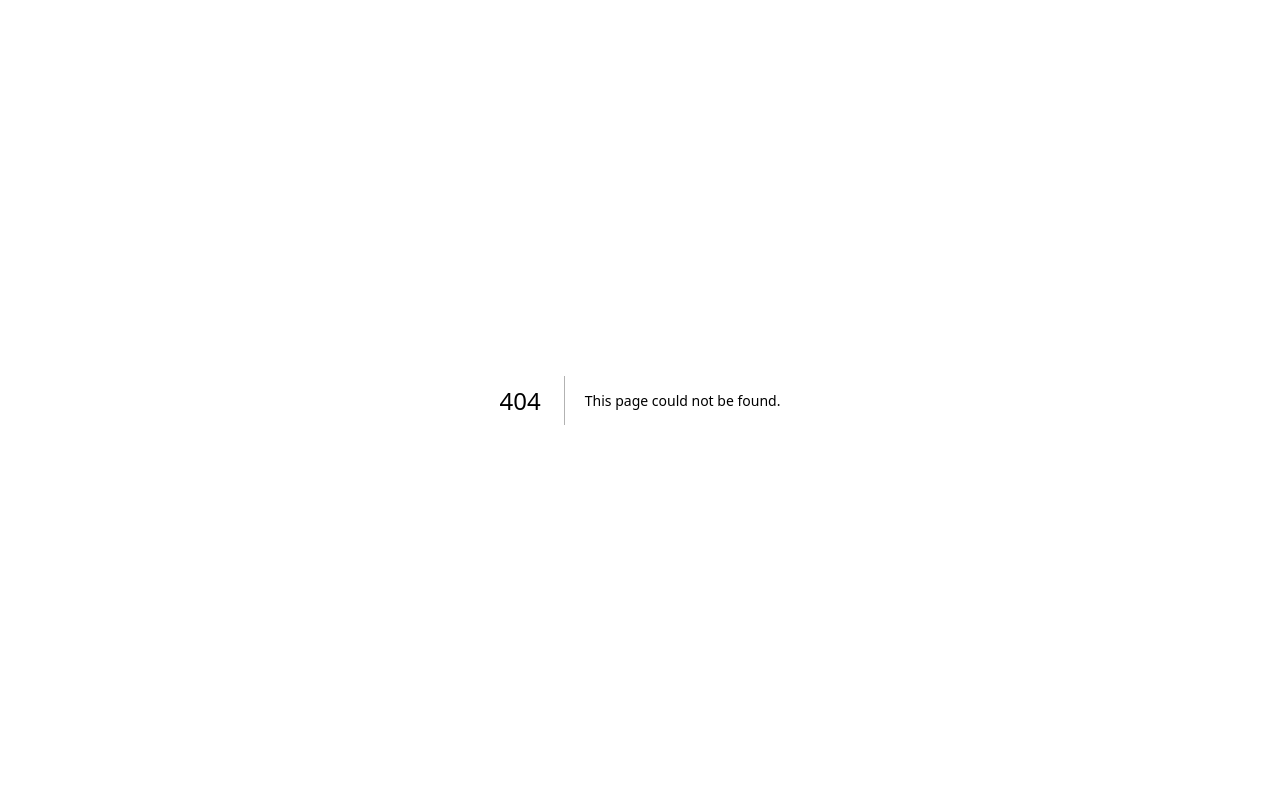
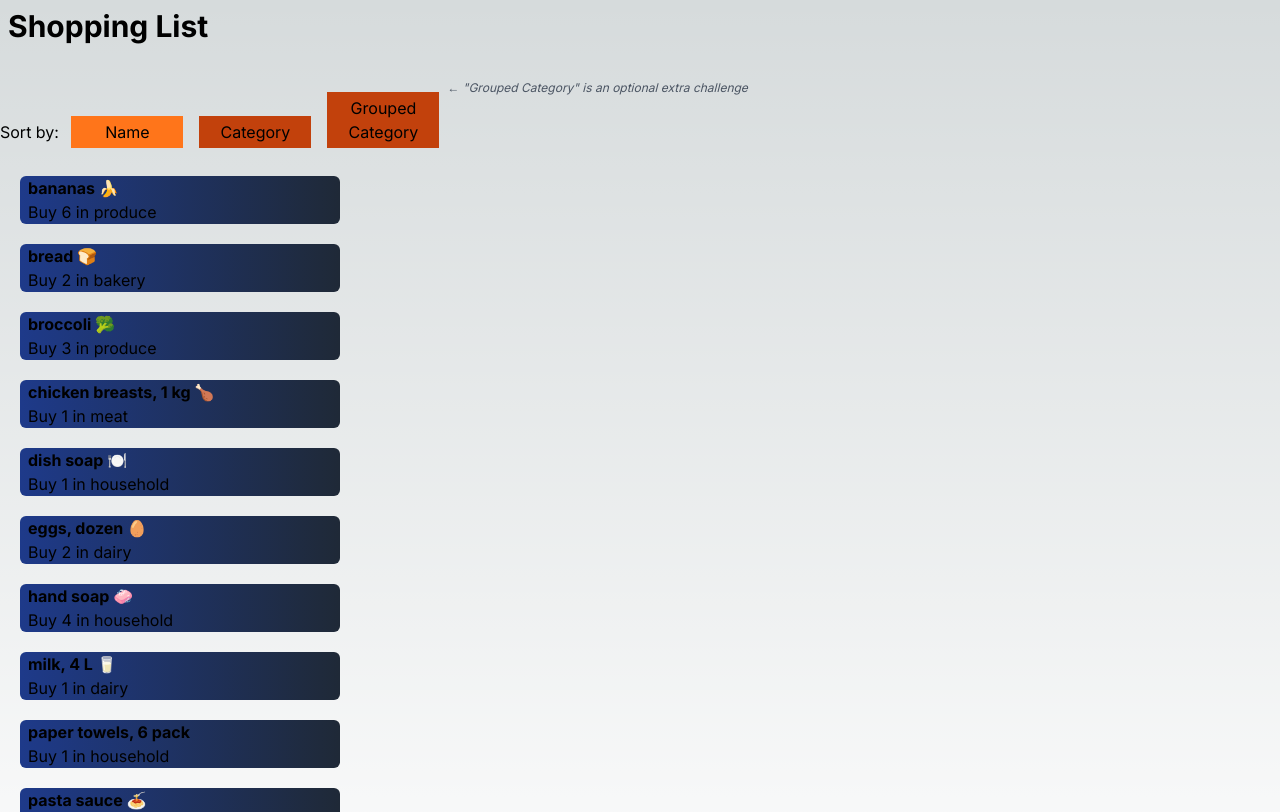
Before and after one commit to jacobj3/cprg306-assignments, a Next.js app: page /week-5 in a window 1280 px wide. Before the commit this address had no page. Shown: the top 812 px of the page. Built offline with nearby package versions, Linux system fonts and the light colour scheme.

Commit message:
Added week-5

```diff
--- a/app/page.js
+++ b/app/page.js
@@ -17,6 +17,9 @@
         <li>
           <Link href="week-4">Week 4 Assignment</Link>
         </li>
+        <li>
+          <Link href="week-5">Week 5 Assignment</Link>
+        </li>
       </ul>
     </main>
   );
--- /dev/null
+++ b/app/week-5/item-list.js
@@ -0,0 +1,111 @@
+"use client";
+import React, { useState } from "react";
+import Item from "./item";
+import items from "./items.json";
+
+const categoryOrder = [
+  "Bakery",
+  "Canned Goods",
+  "Dairy",
+  "Dry Goods",
+  "Household",
+  "Meat",
+  "Produce",
+];
+
+export default function ItemList() {
+  const [sortBy, setSortBy] = useState("name");
+
+  const sortedItems = items.slice().sort((a, b) => {
+    if (sortBy === "name") {
+      return a.name.localeCompare(b.name);
+    } else if (sortBy === "category") {
+      return a.category.localeCompare(b.category);
+    } else if (sortBy === "groupedCategory") {
+      const categoryIndexA = categoryOrder.indexOf(a.category);
+      const categoryIndexB = categoryOrder.indexOf(b.category);
+      if (categoryIndexA === categoryIndexB) {
+        return a.name.localeCompare(b.name);
+      }
+      return categoryIndexA - categoryIndexB;
+    }
+    return 0;
+  });
+
+  return (
+    <main>
+      <div>
+        <label className="sort">Sort by: </label>
+        <button
+          className="bg-orange-700 p-1 m-2 w-28"
+          onClick={() => setSortBy("name")}
+          style={{ backgroundColor: sortBy === "name" ? "#ff751a" : "" }}
+        >
+          Name
+        </button>
+        <button
+          className="bg-orange-700 p-1 m-2 w-28"
+          onClick={() => setSortBy("category")}
+          style={{ backgroundColor: sortBy === "category" ? "#ff751a" : "" }}
+        >
+          Category
+        </button>
+        <button
+          className="bg-orange-700 p-1 m-2 w-28"
+          onClick={() => setSortBy("groupedCategory")}
+          style={{
+            backgroundColor: sortBy === "groupedCategory" ? "#ff751a" : "",
+          }}
+        >
+          Grouped Category
+        </button>
+        <label
+          className="absolute top-20 left-240 text-gray-600 text-xs italic"
+          htmlFor="group-category"
+        >
+          ← "Grouped Category" is an optional extra challenge
+        </label>
+      </div>
+
+      <div>
+        {sortBy === "groupedCategory" ? (
+          categoryOrder.map((category) => (
+            <div key={category}>
+              <h3 className="capitalize text-xl">{category}</h3>
+              {sortedItems
+                .filter(
+                  (item) =>
+                    item.category.toLowerCase() === category.toLowerCase()
+                )
+                .map((item) => (
+                  <div key={item.id}>
+                    <Item
+                      key={item.id}
+                      name={item.name}
+                      quantity={item.quantity}
+                      category={item.category}
+                      groupedCategory={item.category}
+                    />
+                  </div>
+                ))}
+            </div>
+          ))
+        ) : (
+          <ul>
+            {sortedItems.map((item) => (
+              <li key={item.id}>
+                <Item
+                  key={item.id}
+                  name={item.name}
+                  quantity={item.quantity}
+                  category={item.category}
+                  groupedCategory={item.category}
+                />
+              </li>
+            ))}
+          </ul>
+        )}
+      </div>
+    </main>
+  );
+}
--- /dev/null
+++ b/app/week-5/item.js
@@ -0,0 +1,10 @@
+export default function Item(props) {
+  return (
+    <li className="px-2 bg-gradient-to-r from-blue-900 to-gray-800 m-5 max-w-xs rounded-md">
+      <h2 className="font-bold">{props.name}</h2>
+      <p className="mb-4">
+        Buy {props.quantity} in {props.category}
+      </p>
+    </li>
+  );
+}
--- /dev/null
+++ b/app/week-5/items.json
@@ -0,0 +1,74 @@
+[
+    {
+      "id": "1h2GJKH12gkHG31h1H",
+      "name": "milk, 4 L 🥛",
+      "quantity": 1,
+      "category": "dairy"
+    },
+    {
+      "id": "2KJH3k2j3H1k2J3K1H",
+      "name": "bread 🍞",
+      "quantity": 2,
+      "category": "bakery"
+    },
+    {
+      "id": "3h2KJH3k2j3H1k2J3",
+      "name": "eggs, dozen 🥚",
+      "quantity": 2,
+      "category": "dairy"
+    },
+    {
+      "id": "4k2J3K1H2GJKH12gk",
+      "name": "bananas 🍌",
+      "quantity": 6,
+      "category": "produce"
+    },
+    {
+      "id": "5H1h1H2KJH3k2j3H",
+      "name": "broccoli 🥦",
+      "quantity": 3,
+      "category": "produce"
+    },
+    {
+      "id": "6H1k2J3K1H2GJKH1",
+      "name": "chicken breasts, 1 kg 🍗",
+      "quantity": 1,
+      "category": "meat"
+    },
+    {
+      "id": "7gkHG31h1H2KJH3k",
+      "name": "pasta sauce 🍝",
+      "quantity": 3,
+      "category": "canned goods"
+    },
+    {
+      "id": "8j3H1k2J3K1H2GJK",
+      "name": "spaghetti, 454 g 🍝",
+      "quantity": 2,
+      "category": "dry goods"
+    },
+    {
+      "id": "9H12gkHG31h1H2KJ",
+      "name": "toilet paper, 12 pack 🧻",
+      "quantity": 1,
+      "category": "household"
+    },
+    {
+      "id": "10H3k2j3H1k2J3K1",
+      "name": "paper towels, 6 pack",
+      "quantity": 1,
+      "category": "household"
+    },
+    {
+      "id": "11k2J3K1H2GJKH12",
+      "name": "dish soap 🍽️",
+      "quantity": 1,
+      "category": "household"
+    },
+    {
+      "id": "12GJKH12gkHG31h1",
+      "name": "hand soap 🧼",
+      "quantity": 4,
+      "category": "household"
+    }
+  ]
--- /dev/null
+++ b/app/week-5/page.js
@@ -0,0 +1,10 @@
+import ItemList from "./item-list";
+
+export default function Page() {
+  return (
+    <main>
+      <h1 className="text-3xl font-bold m-2 mb-10">Shopping List</h1>
+      <ItemList />
+    </main>
+  );
+}
```
